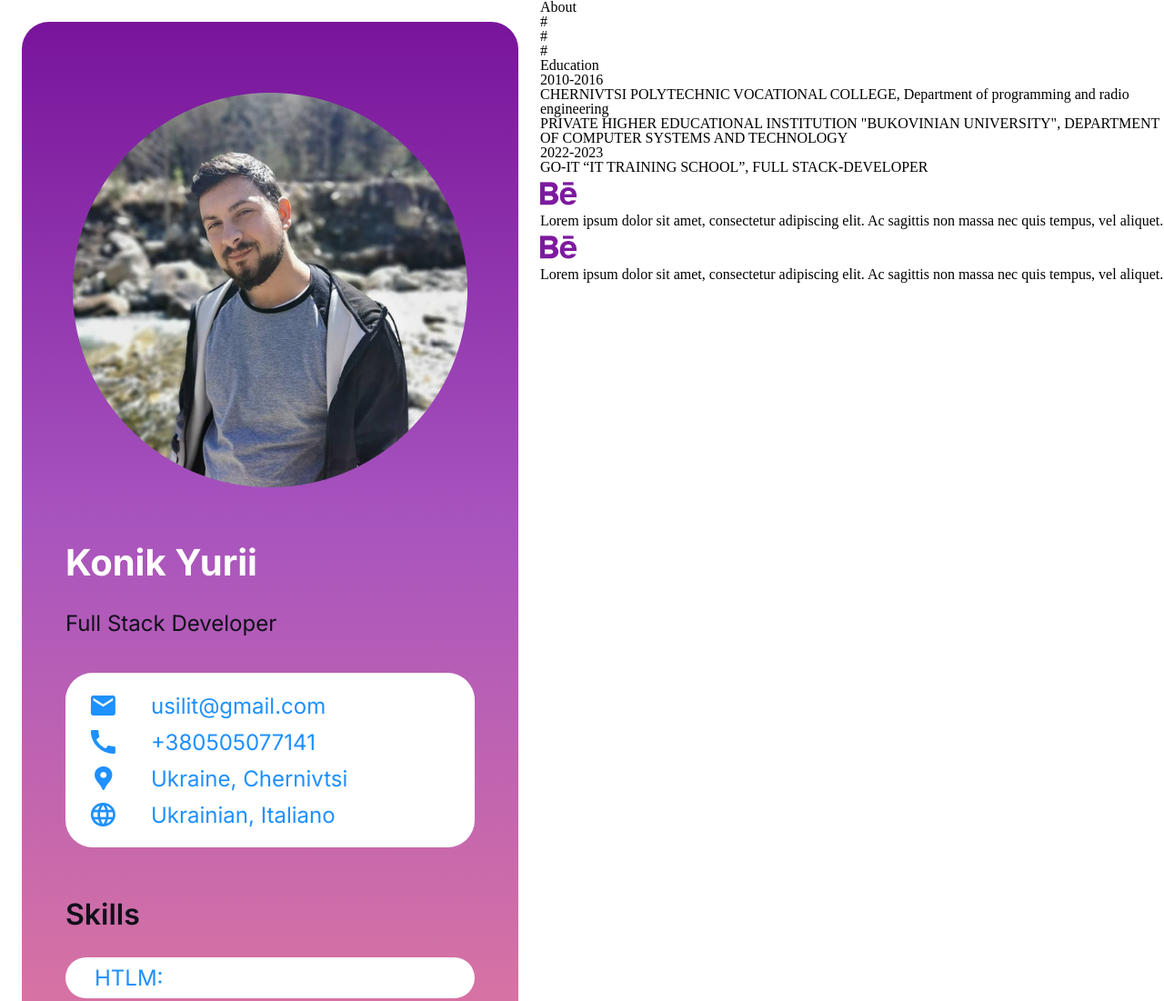
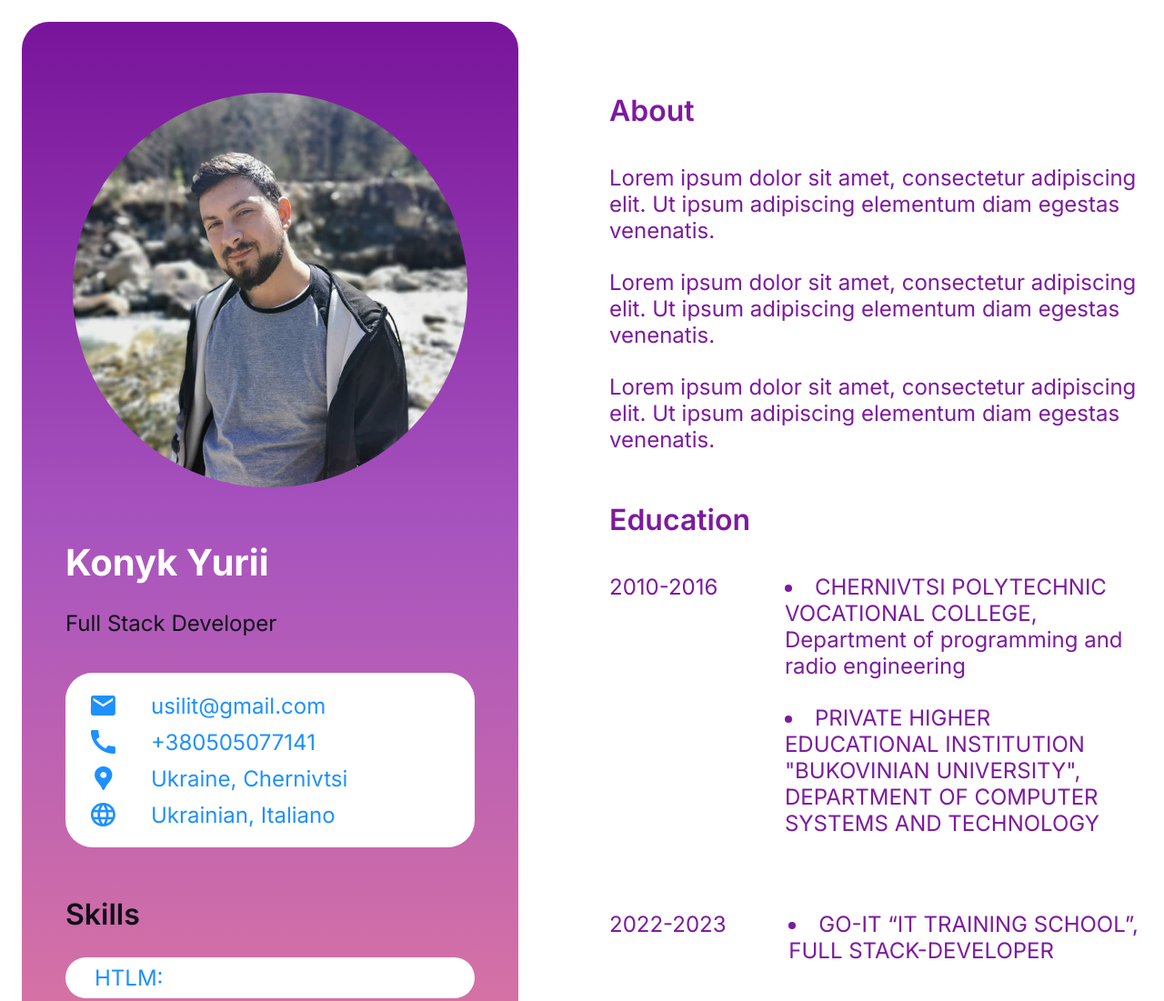
Before and after one commit to konikyurii/Resume, a plain HTML site: page index.html in a window 1280 px wide. Shown: the top 1101 px of the page at 91% size. Drawn offline with Linux system fonts and the light colour scheme.

Commit message:
закінчив резюме

```diff
--- a/css/style.css
+++ b/css/style.css
@@ -94,6 +94,10 @@
     margin-left: 24px;
 }
 
+.social{
+    margin-top: 54px;
+}
+
 .social_list{
     background-color: #FFFFFF;
     border-radius: 30px;
@@ -102,3 +106,86 @@
     display: flex;
     justify-content: space-between;
 }
+
+.button{
+    background: none;
+    cursor: pointer;
+}
+
+.about{
+    margin-top: 102px;
+    margin-left: 76px;
+    margin-right: 24px;
+}
+
+.about_info{
+    font-family: 'Inter';
+    font-style: normal;
+    font-weight: 600;
+    font-size: 32px;
+    line-height: 39px;
+    color: #7D1A9F;
+    margin-bottom: 40px;
+}
+
+.about_item{
+    font-family: 'Inter';
+    font-style: normal;
+    font-weight: 400;
+    font-size: 24px;
+    line-height: 29px;
+    color: #7D1A9F;
+    margin-bottom: 28px;
+}
+
+.Education_Wrapper{
+    margin-top: 54px;
+    margin-bottom: 26px;
+}
+
+.Education{
+    display: flex;
+    justify-content: space-around;
+    margin-bottom: 54px;
+}
+
+.about_year{
+    font-family: 'Inter';
+    font-style: normal;
+    font-weight: 400;
+    font-size: 24px;
+    line-height: 29px;
+    color: #7D1A9F;
+    margin-right: 64px;
+    width: 100%;
+}
+
+.education_item{
+    font-family: 'Inter';
+    font-style: normal;
+    font-weight: 400;
+    font-size: 24px;
+    line-height: 29px;
+    color: #7D1A9F;
+    margin-bottom: 28px;
+    margin-left: 64px;
+}
+
+.education_info {
+    list-style-type: disc;
+}
+
+.companies{
+    display: flex;
+}
+
+.companies_info{
+    font-family: 'Inter';
+    font-style: normal;
+    font-weight: 400;
+    font-size: 24px;
+    line-height: 29px;
+    color: #7D1A9F;
+    margin-left: 64px;
+    margin-bottom: 28px;
+}
--- a/index.html
+++ b/index.html
@@ -20,7 +20,7 @@
                 <div>
                     <img class="info_img" src="./img/photo.png" alt="info-img">
                     <div class="info_name">
-                        <h1>Konik Yurii</h1>
+                        <h1>Konyk Yurii</h1>
                     </div>
                 </div>
             </div>
@@ -70,51 +70,60 @@
             <div class="social">
                 <h2 class="text_item">Social media</h2>
                 <div class="social_list">
-                    <img class="social_item" src="./img/twitter.png" alt="twitter">
-                    <img class="social_item" src="./img/instagram.png" alt="instagram">
-                    <img class="social_item" src="./img/telegram.png" alt="telegram">
+                    <button class="button">
+                        <a target="_blank" href="https://twitter.com/Yura90888932"><img class="social_item" src="./img/twitter.png" alt="twitter"></a>
+                    </button>
+                    <button class="button">
+                        <a target="_blank" href="https://www.instagram.com/yura_konykk/"><img class="social_item" src="./img/instagram.png" alt="instagram"></a>
+                    </button>
+                    <button class="button">
+                        <a target="_blank" href="https://t.me/yura_konyk"><img class="social_item" src="./img/telegram.png" alt="telegram"></a>
+                    </button>
                 </div>
             </div>
 
         </div>
 
         <div class="about">
-            <h2 class="about_list">About</h2>
-            <div class="about_info">
-                <p class="about_item">#</p>
-                <p class="about_item">#</p>
-                <p class="about_item">#</p>
+            <h2 class="about_info">About</h2>
+            <div class="about_list">
+                <p class="about_item">Lorem ipsum dolor sit amet, consectetur adipiscing elit. Ut ipsum adipiscing elementum diam egestas venenatis.</p>
+                <p class="about_item">Lorem ipsum dolor sit amet, consectetur adipiscing elit. Ut ipsum adipiscing elementum diam egestas venenatis.</p>
+                <p class="about_item">Lorem ipsum dolor sit amet, consectetur adipiscing elit. Ut ipsum adipiscing elementum diam egestas venenatis.</p>
             </div>
 
             <div class="Education_Wrapper">
-                <h2 class="about_list">Education</h2>
+                <h2 class="about_info">Education</h2>
                 <div class="Education">
 
                     <div class="education_year">
-                        <h3>2010-2016</h3>
+                        <p class="about_year">2010-2016</p>
                     </div>
 
-                    <div class="education_info">
-                        <p class="about_item">CHERNIVTSI POLYTECHNIC VOCATIONAL COLLEGE, Department of programming and radio engineering</p>
-                    </div>
-                    <div class="education_info">
-                        <p class="about_item">PRIVATE HIGHER EDUCATIONAL INSTITUTION "BUKOVINIAN UNIVERSITY", DEPARTMENT OF COMPUTER SYSTEMS AND TECHNOLOGY</p>
+                    <div class="education_info_wrapper">
+                        <div class="education_info">
+                            <li class="education_item">CHERNIVTSI POLYTECHNIC VOCATIONAL COLLEGE, Department of programming and radio engineering</li>
+                        </div>
+                        <div class="education_info">
+                            <li class="education_item">PRIVATE HIGHER EDUCATIONAL INSTITUTION "BUKOVINIAN UNIVERSITY", DEPARTMENT OF COMPUTER SYSTEMS AND TECHNOLOGY</li>
+                        </div>
                     </div>
                 </div>
 
                 <div class="Education">
 
                     <div class="education_year">
-                        <h3>2022-2023</h3>
+                        <p class="about_year">2022-2023</p>
                     </div>
 
                     <div class="education_info">
-                    <p class="about_item">GO-IT “IT TRAINING SCHOOL”, FULL STACK-DEVELOPER</p>
+                    <li class="education_item">GO-IT “IT TRAINING SCHOOL”, FULL STACK-DEVELOPER</li>
                     </div>
                 </div>
             </div>
 
             <div class="Companies_wrapper">
+                <h2 class="about_info">Companies</h2>
                 <div class="companies">
                     <div class="companies_logo">
                         <img class="comp_logo" src="./img/behance.png" alt="behance">
```
Lines whose indentation alone changed are shown as unchanged.
